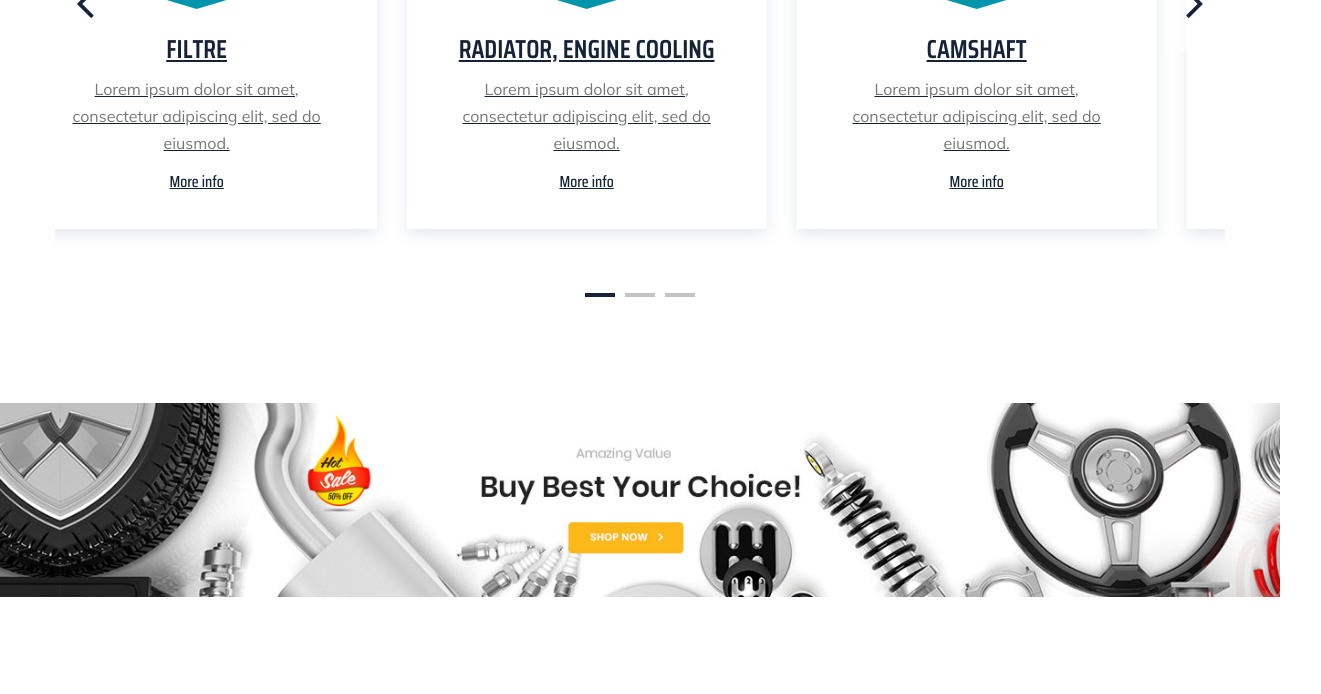
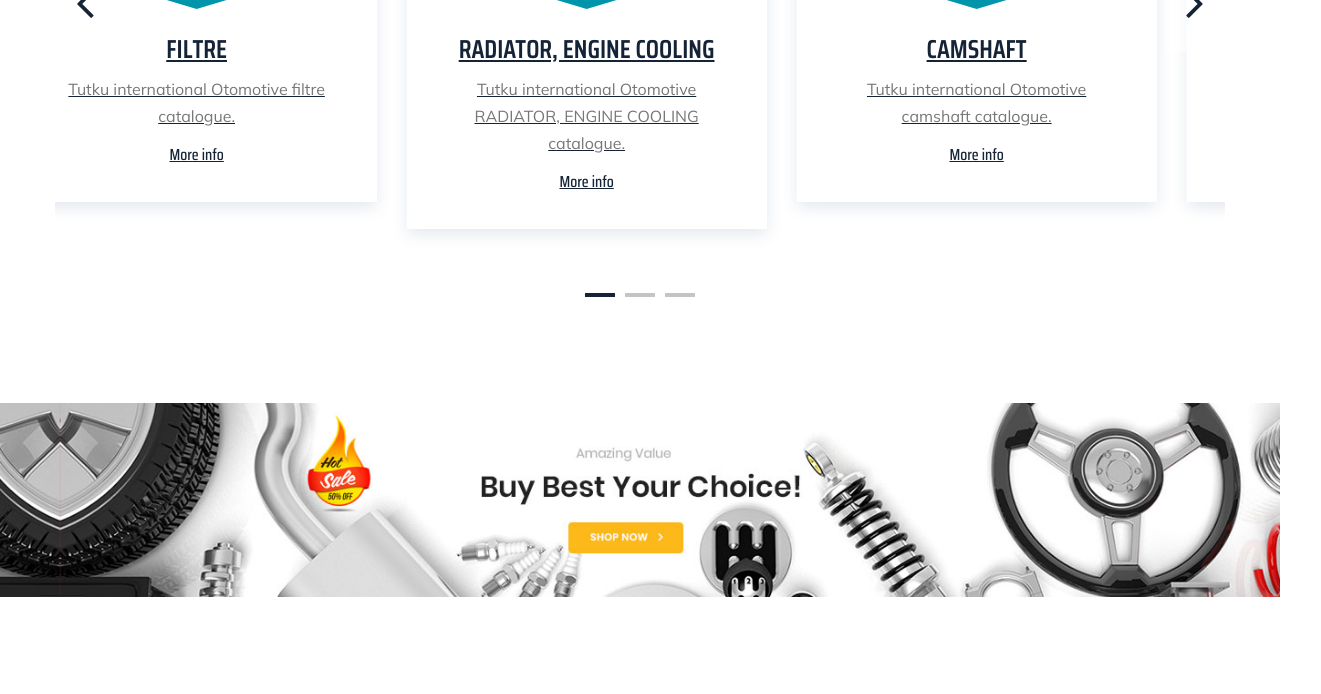
Before and after one commit to HamzaHammoudainova/Tutku-website, a website: page index.html in a window 1280 px wide. Shown: the part 1533-2227 px from the top of the page, 1321 px wide, since content can reach past the window. Drawn offline with nearby package versions, Linux system fonts and the light colour scheme.

Commit message:
my changes

```diff
--- a/css/style.css
+++ b/css/style.css
@@ -3737,6 +3737,9 @@ html .ui-button.ui-state-disabled:active {
 /* Wide Mobile = 480px */
 
 @media only screen and (max-width: 767px) {
+    .volkswagen {
+
+    }
     .canvas__open {
         display: block;
         font-size: 22px;
--- a/index.html
+++ b/index.html
@@ -106,8 +106,9 @@
         <nav  class="offcanvas__menu mobile-menu">
             <ul>
                 <li class="active"><a href="./index.html">Home</a></li>
+                <li><a href="catalogue.html">Gatalogue</a></li>
+                <li><a href="./services.html">Services</a></li>
                 <li><a href="./about.html">About</a></li>
-                <li><a href="./services.html">Services</a></li>
                 <li><a href="./contact.html">Contact</a></li>
             </ul>
         </nav>
@@ -254,7 +255,7 @@
                                         <span >TUTKU</span>
                                     </div>
                                     <h4>BRAKE PADS</h4>
-                                    <p>Lorem ipsum dolor sit amet, consectetur adipiscing elit, sed do eiusmod.</p>
+                                    <p>Tutku international Otomotive Brake pads catalogue.</p>
                                     <a href="#">More info</a>
                                 </div>
                             </div>
@@ -271,7 +272,7 @@
                                         <span >TUTKU</span>
                                     </div>
                                     <h4>FILTRE</h4>
-                                    <p>Lorem ipsum dolor sit amet, consectetur adipiscing elit, sed do eiusmod.</p>
+                                    <p>Tutku international Otomotive filtre catalogue.</p>
                                     <a href="#">More info</a>
                                 </div>
                             </div>
@@ -288,7 +289,7 @@
                                         <span >TUTKU</span>
                                     </div>
                                     <h4>RADIATOR, ENGINE COOLING</h4>
-                                    <p>Lorem ipsum dolor sit amet, consectetur adipiscing elit, sed do eiusmod.</p>
+                                    <p>Tutku international Otomotive RADIATOR, ENGINE COOLING catalogue.</p>
                                     <a href="#">More info</a>
                                 </div>
                             </div>
@@ -305,7 +306,7 @@
                                         <span >TUTKU</span>
                                     </div>
                                     <h4>CAMSHAFT</h4>
-                                    <p>Lorem ipsum dolor sit amet, consectetur adipiscing elit, sed do eiusmod.</p>
+                                    <p>Tutku international Otomotive camshaft catalogue.</p>
                                     <a href="#">More info</a>
                                 </div>
                             </div>
@@ -322,7 +323,7 @@
                                         <span >TUTKU</span>
                                     </div>
                                     <h4>SHOCK ABSORBER</h4>
-                                    <p>Lorem ipsum dolor sit amet, consectetur adipiscing elit, sed do eiusmod.</p>
+                                    <p>Tutku international Otomotive Shock absorber catalogue.</p>
                                     <a href="#">More info</a>
                                 </div>
                             </div>
@@ -340,7 +341,7 @@
                                             <span >TUTKU</span>
                                         </div>
                                         <h4>LIFTGATE CYLINDER </h4>
-                                        <p>Lorem ipsum dolor sit amet, consectetur adipiscing elit, sed do eiusmod.</p>
+                                        <p>Tutku international Otomotive Liftgate Cylinder catalogue.</p>
                                         <a href="#">More info</a>
                                     </div>
                             </div>
@@ -357,7 +358,7 @@
                                         <span >TUTKU</span>
                                     </div>
                                     <h4>DISK</h4>
-                                    <p>Lorem ipsum dolor sit amet, consectetur adipiscing elit, sed do eiusmod.</p>
+                                    <p>Tutku international Otomotive Disk catalogue.</p>
                                     <a href="#">More info</a>
                                 </div>
                             </div>
@@ -374,7 +375,7 @@
                                         <span >TUTKU</span>
                                     </div>
                                     <h4>SUSPENSION</h4>
-                                    <p>Lorem ipsum dolor sit amet, consectetur adipiscing elit, sed do eiusmod.</p>
+                                    <p>Tutku international Otomotive Suspension catalogue.</p>
                                     <a href="#">More info</a>
                                 </div>
                             </div>
@@ -440,9 +441,12 @@
                 </div>
             </div>
         </div>
-        <div  class="quote__video set-bg" data-setbg="img/volkswagen.jpg">
-            <p style="font-size: 100px; color: white; font-weight: 700;" >VOLKSWAGEN</p>
+
+        <div  class="quote__video set-bg " data-setbg="img/volkswagen.jpg">
+
+                     <p style="font-size: 50px; color: white; font-weight: 700; justify-content: center; align-items: center;" >VOLKSWAGEN</p>
         </div>
+
     </section>
 
 
```
